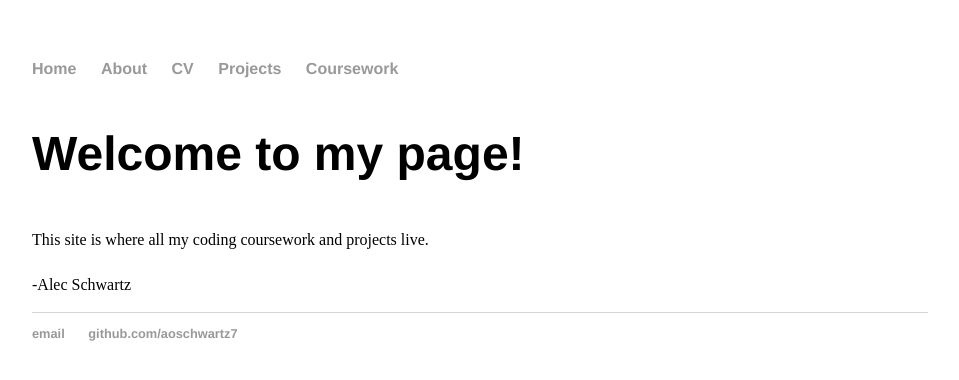
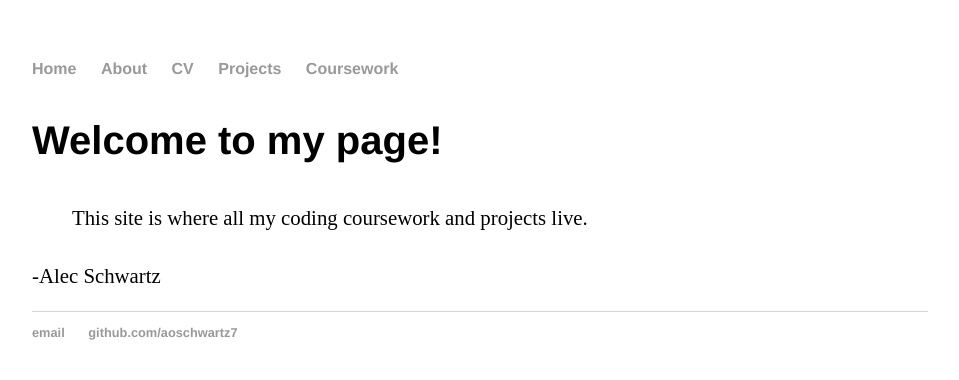
Before and after one commit to aoschwartz7/aoschwartz7.github.io, a Jekyll site: the page built from site/index.html, in a window 1280 px wide. Shown: the top 380 px of the page, without its empty margins (160-1119 px from the left). Built offline with Jekyll 4.4.1, drawn with Linux system fonts in a browser that asks for light colours.

Commit message:
formatting

```diff
--- a/css/main.css
+++ b/css/main.css
@@ -20,21 +20,25 @@ a:hover {
     text-decoration: underline;
 }
 h1 {
-    font-size: 3em;
+    font-size: 2.5em;
     font-family:'Helvetica', 'Arial', 'Sans-Serif';
 }
 h2 {
-    font-size: 3em;
+    font-size: 2.5em;
     font-family:'Helvetica', 'Arial', 'Sans-Serif';
 }
 h3 {
-    font-size: 3em;
+    font-size: 2.5em;
+    font-family:'Helvetica', 'Arial', 'Sans-Serif';
+}
+h4 {
+    font-size: 2.5em;
     font-family:'Helvetica', 'Arial', 'Sans-Serif';
 }
 
 p {
-    text-indent: 40px
-    font-size: 1em;
+    text-indent: 40px;
+    font-size: 1.3em;
     line-height: 1.4em;
     font-family:'Helvetica', 'Arial', 'Sans-Serif'
     color: #333;
```
Also changed, not shown: 1 other file.
